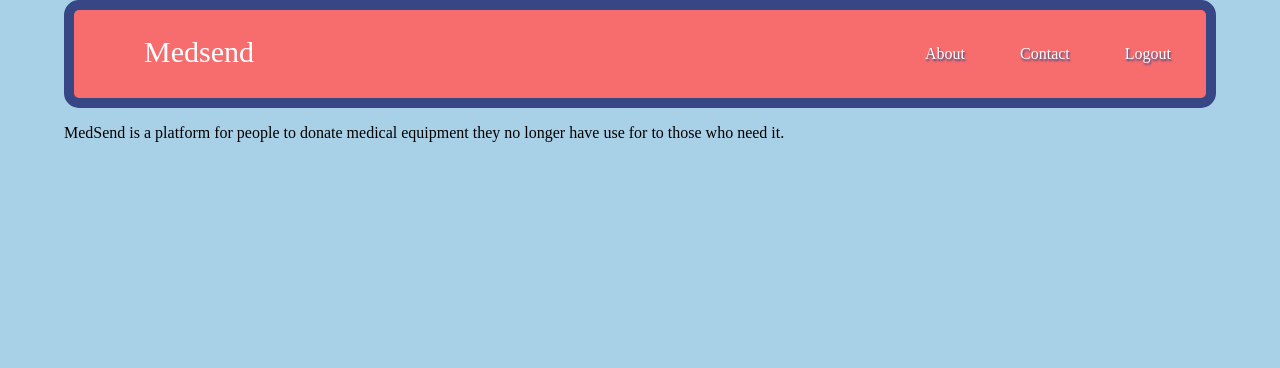
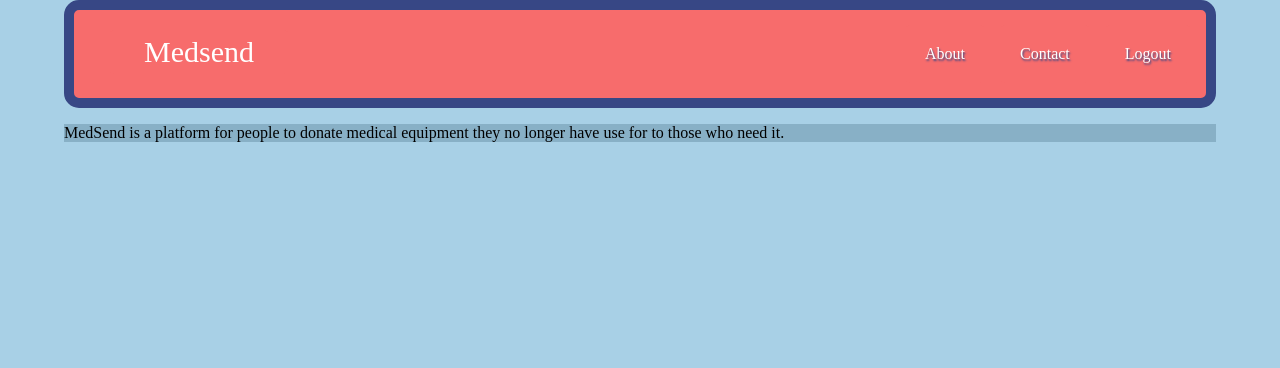
Before and after one commit to jmurp7385/medsend, a Flask app: page /about in a window 1280 px wide. Shown: the top 368 px of the page. Run offline with Flask 2, Linux system fonts and the light colour scheme.

```diff
--- /dev/null
+++ b/app/static/css/about.css
@@ -0,0 +1,3 @@
+#about {
+  background-color: #88b0c6;
+}
--- a/app/templates/about.html
+++ b/app/templates/about.html
@@ -17,6 +17,6 @@
      <li><a href="/about">About</a></li>
    </ul>
   </nav>
-  <p>MedSend is a platform for people to donate medical equipment they no longer
+  <p id="about">MedSend is a platform for people to donate medical equipment they no longer
      have use for to those who need it.</p>
 </body>
```
